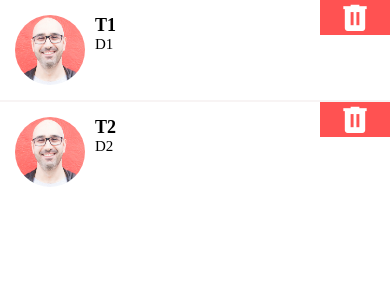
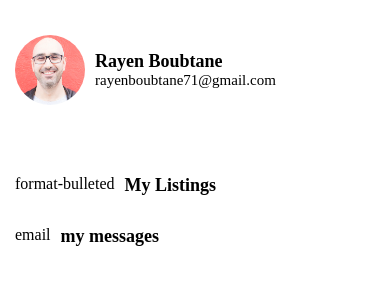
Before and after one commit to SuperBT02/DoneWithIt, a React Native app: screen / in a window 390 px wide. Shown: the top 300 px of the page. Built offline with nearby package versions, Linux system fonts and the light colour scheme.

Commit message:
account screen

```diff
--- a/App.js
+++ b/App.js
@@ -1,13 +1,16 @@
 import { Text, View } from "react-native";
 import WelcomeScreen from "./app/screens/WelcomeScreen";
 import ViewImageScreen from "./app/screens/ViewImageScreen";
-
+import Screen from './app/components/Screen';
+import Icon from "./app/components/Icon";
 import AppText from "./app/components/AppText";
 import AppButton from "./app/components/AppButton";
 import Card from "./app/components/Card";
 import ListingDetailsScreen from "./app/screens/ListingDetailsScreen";
 import MessagesScreen from "./app/screens/MessagesScreen";
+import ListItem from "./app/components/ListItem";
+import AccountScreen from "./app/screens/AccountScreen";
 
 export default function App() {
-  return <MessagesScreen />;
+  return <AccountScreen/>
 }
--- /dev/null
+++ b/app/components/Icon.js
@@ -0,0 +1,20 @@
+import React from 'react';
+import { View } from 'react-native';
+import { MaterialCommunityIcons } from '@expo/vector-icons';
+
+function Icon({ name, size=40, backgroundColor="#000", iconColor="#fff" }) {
+    return (
+        <View style={{
+            width: size,
+            height: size,
+            borderRadius: size / 2,
+            backgroundColor: backgroundColor,
+            justifyContent: "center",
+            alignItems: "center",
+        }}>
+            <MaterialCommunityIcons name={name} color={iconColor} size={size * 0.5} />
+        </View>
+    );
+}
+
+export default Icon;
--- a/app/components/ListItem.js
+++ b/app/components/ListItem.js
@@ -5,7 +5,7 @@
 import AppText from "./AppText";
 import colors from "../config/colors";
 
-function ListItem({ title, subTitle, image, onPress, renderRightActions }) {
+function ListItem({ title, subTitle, image,IconComponent, onPress, renderRightActions }) {
   return (
     <GestureHandlerRootView>
       <ReanimatedSwipeable renderRightActions={renderRightActions}>
@@ -13,10 +13,11 @@
           underlayColor={colors.lightGray}
           onPress={onPress}>
           <View style={styles.container}>
-            <Image source={image} style={styles.image} />
-            <View>
+            {IconComponent}
+            {image&&<Image source={image} style={styles.image} />}
+            <View style={styles.detailsContainer}>
               <AppText style={styles.title}>{title}</AppText>
-              <AppText style={styles.subTitle}>{subTitle}</AppText>
+              {subTitle &&<AppText style={styles.subTitle}>{subTitle}</AppText>}
             </View>
           </View>
         </TouchableHighlight>
@@ -32,11 +33,14 @@
     flexDirection: "row",
     padding: 15,
   },
+  detailsContainer: {
+    marginLeft: 10,
+    justifyContent:"center"
+  },
   image: {
     width: 70,
     height: 70,
     borderRadius: 35,
-    marginRight: 10,
   },
   title: {
     fontWeight: "600",
--- /dev/null
+++ b/app/screens/AccountScreen.js
@@ -0,0 +1,53 @@
+import React from 'react';
+import { StyleSheet, View, FlatList } from 'react-native';
+import Screen from '../components/Screen';
+import ListItem from '../components/ListItem';
+
+import colors from '../config/colors';
+
+const menuItems = [
+    {
+        title: "My Listings",
+        icon: {
+            name: "format-bulleted",
+            backgroundColor: colors.primary,
+        },
+    },
+    {
+        title: "my messages",
+        icon: {
+            name: "email",
+            backgroundColor: colors.secondary,
+        },
+    }
+]
+
+function AccountScreen(props) {
+    return (
+        <Screen>
+            <View style={styles.container}>
+                <ListItem
+                    title="Rayen Boubtane"
+                    subTitle="rayenboubtane71@gmail.com"
+                    image={require('../assets/mosh.jpg')} />
+            </View>
+            <View style={styles.container}>
+                <FlatList
+                    data={menuItems}
+                    keyExtractor={menuItem => menuItem.title}
+                    renderItem={({ item }) =>
+                        <ListItem
+                            title={item.title}
+                            IconComponent={item.icon.name}
+                            backgroundColor={item.icon.backgroundColor} />}
+                />
+            </View>
+        </Screen>
+    );
+}
+const styles = StyleSheet.create({
+    container: {
+        marginVertical: 20
+    }
+})
+export default AccountScreen;
```
